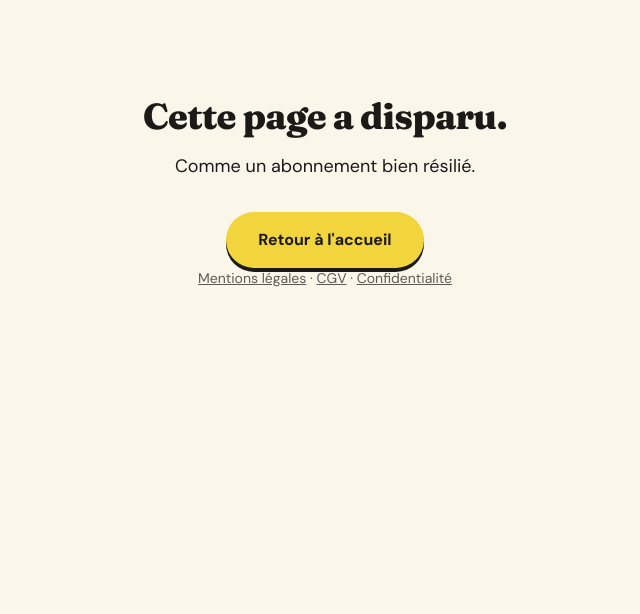
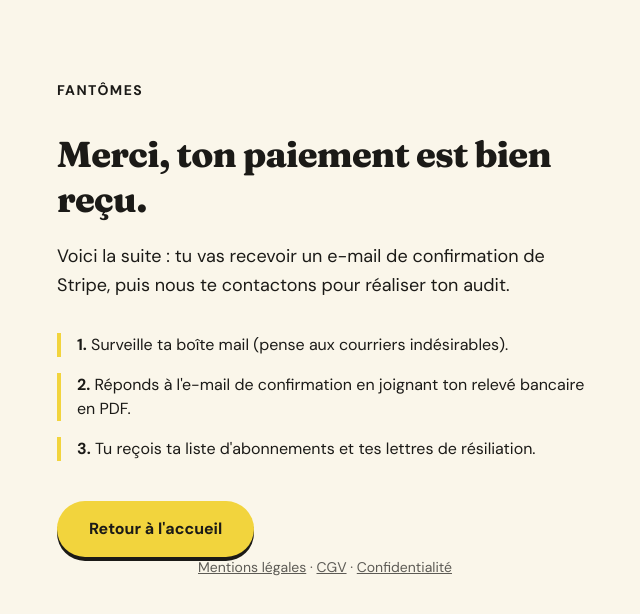
Before and after one commit to nbellahssan-ux/fantomes, a Next.js app: page /merci in a window 1280 px wide. Before the commit this address had no page. Shown: the top 614 px of the page, without its empty margins (315-955 px from the left). Built offline with nearby package versions, Linux system fonts and the light colour scheme.

Commit message:
page de confirmation

```diff
--- /dev/null
+++ b/app/merci/page.tsx
@@ -0,0 +1,38 @@
+import Link from "next/link";
+
+export const metadata = { title: "Merci · Fantômes" };
+
+export default function Merci() {
+  return (
+    <main className="mx-auto max-w-xl px-5 pt-20">
+      <p className="text-sm font-bold uppercase tracking-widest">Fantômes</p>
+      <h1 className="titre mt-8 text-4xl leading-tight">
+        Merci, ton paiement est bien reçu.
+      </h1>
+      <p className="mt-5 text-lg leading-relaxed">
+        Voici la suite : tu vas recevoir un e-mail de confirmation de Stripe,
+        puis nous te contactons pour réaliser ton audit.
+      </p>
+      <ol className="mt-8 space-y-4">
+        <li className="border-l-4 border-[#f2d43d] pl-4">
+          <strong>1.</strong> Surveille ta boîte mail (pense aux courriers
+          indésirables).
+        </li>
+        <li className="border-l-4 border-[#f2d43d] pl-4">
+          <strong>2.</strong> Réponds à l&apos;e-mail de confirmation en joignant
+          ton relevé bancaire en PDF.
+        </li>
+        <li className="border-l-4 border-[#f2d43d] pl-4">
+          <strong>3.</strong> Tu reçois ta liste d&apos;abonnements et tes
+          lettres de résiliation.
+        </li>
+      </ol>
+      <Link
+        href="/"
+        className="mt-10 inline-block rounded-full bg-[#f2d43d] px-8 py-4 font-bold shadow-[0_4px_0_#1b1a17]"
+      >
+        Retour à l&apos;accueil
+      </Link>
+    </main>
+  );
+}
```
